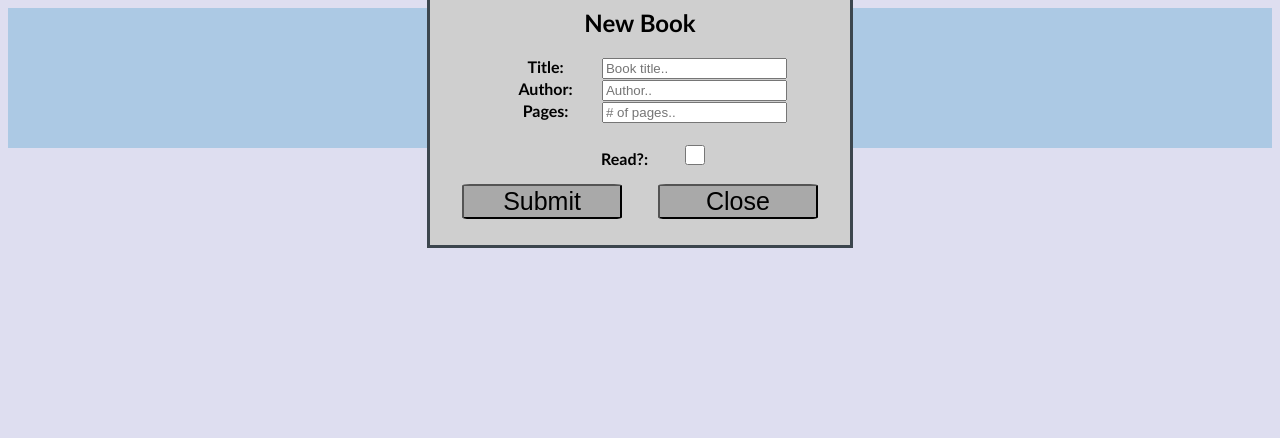
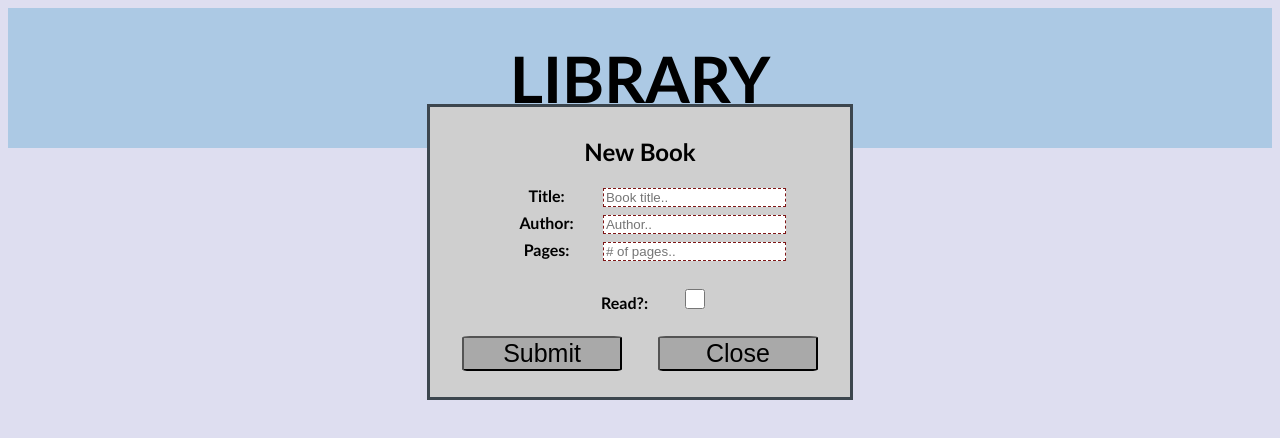
Before and after one commit to acutajar/library, a plain HTML site: page index.html in a window 1280 px wide. Both pictures are taken after a click on the button "Add Book". Drawn offline with Linux system fonts and the light colour scheme.

Commit message:
updated popup styling and input validation

```diff
--- a/index.html
+++ b/index.html
@@ -1,41 +1,63 @@
 <!DOCTYPE html>
 <html lang="en">
   <head>
-    <meta charset="UTF-8">
-    <meta http-equiv="X-UA-Compatible" content="IE=edge">
-    <meta name="viewport" content="width=device-width, initial-scale=1.0">
-    <link rel="stylesheet" href="style.css">
-    <link rel="icon" type="image/x-icon" href='favicon-32x32.png'>
+    <meta charset="UTF-8" />
+    <meta http-equiv="X-UA-Compatible" content="IE=edge" />
+    <meta name="viewport" content="width=device-width, initial-scale=1.0" />
+    <link rel="stylesheet" href="style.css" />
+    <link rel="icon" type="image/x-icon" href="favicon-32x32.png" />
     <title>Wow bookss</title>
-
   </head>
-<body style="background-color: rgb(222, 222, 240); text-align: center;">
-    <div id='popup' class='form-popup'>
-        <form action="new-book" class='form-container' id='form' onsubmit="addBook();return false">
+  <body style="background-color: rgb(222, 222, 240); text-align: center">
+    <div id="popup" class="form-popup">
+      <form
+        action="new-book"
+        class="form-container"
+        id="form"
+        onsubmit="addBook();return false"
+      >
         <h2>New Book</h2>
         <label for="title" class="form-label">Title:</label>
-            <input type="text" name="title" id="title" placeholder="Book title.." required="true">
+        <input
+          type="text"
+          name="title"
+          id="title"
+          placeholder="Book title.."
+          required
+        />
 
         <label for="author" class="form-label">Author:</label>
-            <input type="text" name="author" id="author" placeholder="Author.." required="true">
+        <input
+          type="text"
+          name="author"
+          id="author"
+          placeholder="Author.."
+          required
+        />
 
         <label for="pages" class="form-label">Pages:</label>
-            <input type="number" name="pages" id="pages" placeholder="# of pages.." required="true">
-            <br><br>
+        <input
+          type="number"
+          name="pages"
+          id="pages"
+          placeholder="# of pages.."
+          min="0"
+          required
+        />
+        <br /><br />
         <label for="read" class="form-label">Read?:</label>
-            <input type="checkbox" name="NewRead" id="read" class="checkbox">
-            <br>
+        <input type="checkbox" name="NewRead" id="read" class="checkbox" />
+        <br />
 
         <button type="submit" id="submit">Submit</button>
-            <button type="button" class="btnClose" onclick="closeForm()">Close</button>
-
+        <button type="button" class="btnClose" onclick="closeForm()">
+          Close
+        </button>
       </form>
     </div>
-    <h1 class='header'>LIBRARY</h1>
-    <button id='add-book' class='new-book'>Add Book</button>
-    <div class='book-container'>
-
-    </div>
+    <h1 class="header">LIBRARY</h1>
+    <button id="add-book" class="new-book">Add Book</button>
+    <div class="book-container"></div>
     <script src="script.js"></script>
   </body>
 </html>
--- a/style.css
+++ b/style.css
@@ -3,12 +3,12 @@ body {
   flex-direction: column;
   justify-content: center;
   align-items: center;
-    font-family:'Trebuchet MS', 'Lucida Sans Unicode', 'Lucida Grande', 'Lucida Sans', Arial, sans-serif;
-    color:black;
+  font-family: "Trebuchet MS", "Lucida Sans Unicode", "Lucida Grande",
+    "Lucida Sans", Arial, sans-serif;
+  color: black;
   font-weight: 800;
   font-size: 2rem;
 }
-
 
 .header {
   display: flex;
@@ -18,7 +18,6 @@ body {
   margin: 0;
   align-items: center;
   justify-content: center;
-
 }
 
 .book-container {
@@ -26,26 +25,25 @@ body {
   grid-template-columns: repeat(3, 1fr);
   width: 80vw;
   max-width: 1200px;
-
 }
 
 button {
-    border-radius:5%;
+  border-radius: 5%;
   background-color: darkgrey;
   border: 5;
-    margin:16px;
+  margin: 16px;
   font-size: 25px;
-    font-weight:545;
+  font-weight: 545;
   width: 10rem;
 }
 
 .submit {
-    border-radius:5%;
+  border-radius: 5%;
   background-color: darkgrey;
   border: 5;
-    margin:16px;
+  margin: 16px;
   font-size: 25px;
-    font-weight:545;
+  font-weight: 545;
   width: 10rem;
 }
 .book-card {
@@ -57,10 +55,10 @@ button {
   max-width: 400px;
   border-radius: 5%;
   margin: 10px;
-    padding:20px;
+  padding: 20px;
   justify-content: center;
   align-items: center;
-    border:black 3px solid;
+  border: black 3px solid;
   font-size: 1.5rem;
 }
 
@@ -80,20 +78,24 @@ button {
 .form-container {
   min-width: 250px;
   max-width: 400px;
-    background-color:rgb(207, 207, 207);
+  background-color: rgb(207, 207, 207);
   padding: 10px;
   font-size: 1rem;
 }
 
 .form-popup {
   display: none;
-    position: fixed;
-    bottom: auto;
-    right: auto;
-    border: 3px solid rgb(60, 70, 78)
+  position: absolute;
+  bottom: 50%;
+  border: 3px solid rgb(60, 70, 78);
 }
 
 .form-label {
   display: inline-block;
   width: 105px;
+  padding-bottom: 8px;
 }
+
+input:invalid {
+  border: 1px dashed rgb(126, 22, 22);
+}
```
Lines whose indentation alone changed are shown as unchanged.
